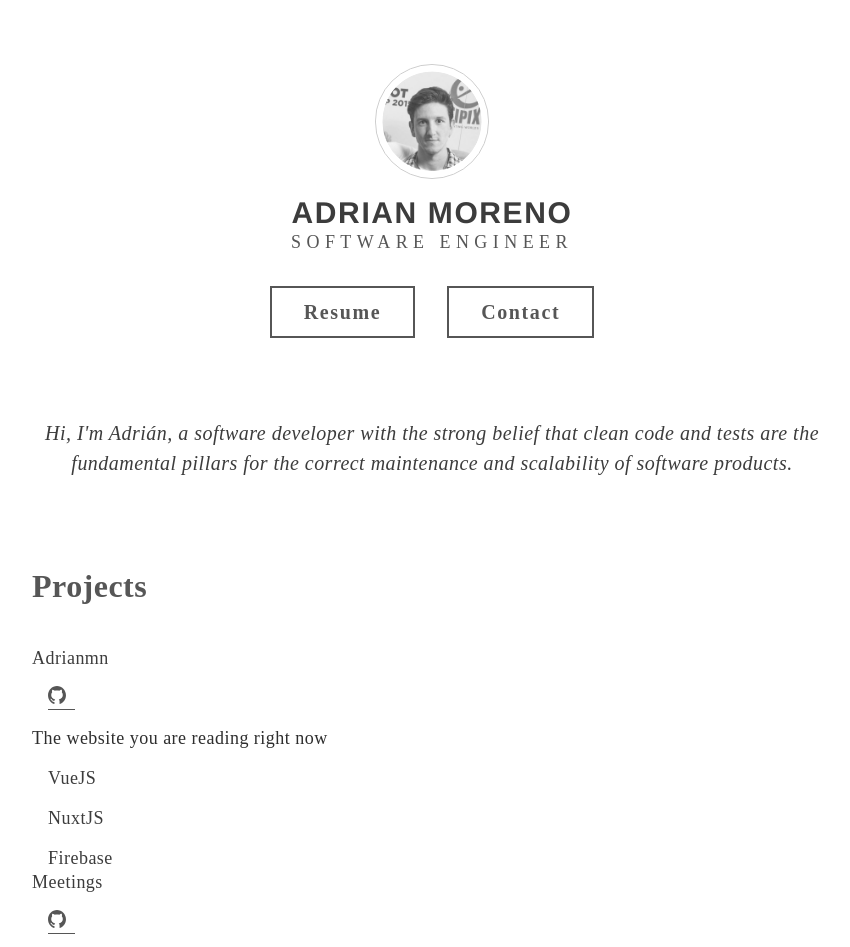
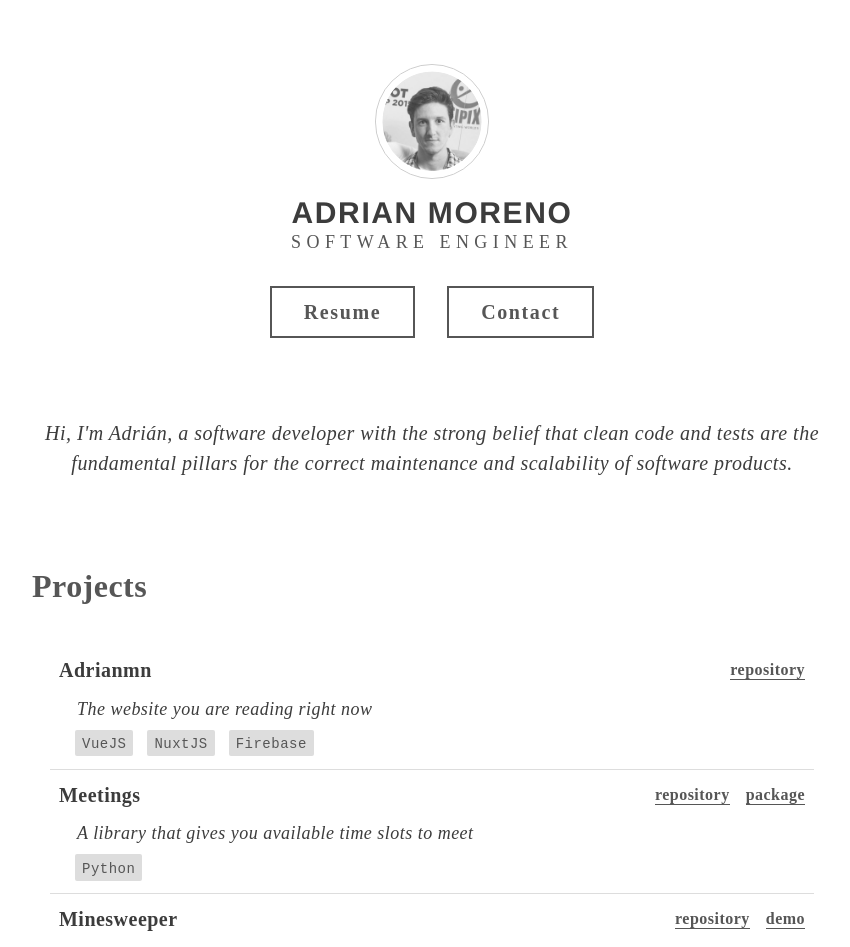
Before and after one commit to adriwicked/adrianmn-front, a Nuxt app: page / in a window 1280 px wide. Shown: the top 947 px of the page, without its empty margins (208-1058 px from the left). Built offline with nearby package versions, Linux system fonts and the light colour scheme.

Commit message:
ProjectCardList fully implemented, styled and tested

```diff
--- a/components/ProjectCard.vue
+++ b/components/ProjectCard.vue
@@ -1,36 +1,22 @@
 <template>
-    <div>
+    <div class="card-container">
+        <div class="card-header">
             <h1 class="title">{{ project.title }}</h1>
-        <ul>
-            <li class="link">
-                <a :href="project.repository" target="blank">
-                    <img
-                        class="link-icon"
-                        src="~/assets/imgs/github-icon.svg"
-                    />
-                </a>
+            <ul class="links">
+                <li v-if="project.repository" class="link">
+                    <a :href="project.repository" target="blank"> repository </a>
                 </li>
                 <li v-if="project.package" class="link">
-                <a :href="project.package" target="blank">
-                    <img
-                        class="link-icon"
-                        src="~/assets/imgs/package-icon.svg"
-                    />
-                </a>
+                    <a :href="project.package" target="blank"> package </a>
                 </li>
                 <li v-if="project.demo" class="link">
-                <a :href="project.demo" target="blank">
-                    <img class="link-icon" src="~/assets/imgs/demo-icon.svg" />
-                </a>
+                    <a :href="project.demo" target="blank"> demo </a>
                 </li>
             </ul>
-        <p class="description">{{ project.description }}</p>
-        <ul>
-            <li
-                v-for="tech in project.techs"
-                :key="tech.id"
-                class="tech"
-            >
+        </div>
+        <p class="project-description">{{ project.description }}</p>
+        <ul class="techs">
+            <li v-for="tech in project.techs" :key="tech.id" class="tech">
                 {{ tech }}
             </li>
         </ul>
@@ -49,4 +35,48 @@ export default {
 </script>
 
 <style>
+.card-container {
+    padding: 0.7em 0.5em;
+    border-bottom: 1px solid #ddd;
+}
+
+.card-header {
+    display: flex;
+    justify-content: space-between;
+}
+
+.title {
+    font-size: 20px;
+    display: inline-block;
+    font-weight: bold;
+}
+
+.links {
+    display: inline-flex;
+}
+
+.link {
+    margin-left: 1em;
+    font-size: 16px;
+}
+
+.project-description {
+    padding-left: 1em;
+    margin: 0.8em 0 0.5em 0;
+    font-style: italic;
+}
+
+.techs {
+    display: inline-flex;
+}
+
+.tech {
+    padding: 0.2em 0.5em 0 0.5em;
+    margin-right: 1em;
+    font-family: "Courier New", Courier, monospace;
+    font-size: 14px;
+    color: #565656;
+    background-color: #ddd;
+    border-radius: 2px;
+}
 </style>
--- a/components/ProjectCardList.vue
+++ b/components/ProjectCardList.vue
@@ -1,5 +1,5 @@
 <template>
-    <div>
+    <div class="project-card-list-container">
         <ProjectCard
             v-for="project in projects"
             :key="project.id"
@@ -24,4 +24,7 @@ export default {
 </script>
 
 <style>
+.project-card-list-container {
+    padding: 0 1em;
+}
 </style>
--- a/pages/index.vue
+++ b/pages/index.vue
@@ -336,7 +336,7 @@ section ul {
     padding-left: 1rem;
 }
 
-section li {
+section > ul > li {
     margin-top: 1rem;
 }
 
--- a/test/mocks/index.js
+++ b/test/mocks/index.js
@@ -15,27 +15,27 @@ export const projects = [
     {
         title: "Minesweeper",
         description: "A minimalist version of minesweeper",
-        techs: ["Vanilla JS"],
+        techs: ["VanillaJS", "HTML5 Canvas"],
         repository: "https://github.com/adriwicked/minesweeper-js",
         demo: "https://adriwicked.github.io/minesweeper-js",
     },
     {
         title: "Tetris",
         repository: "https://github.com/adriwicked/tetris-js",
-        techs: ["Vanilla JS"],
+        techs: ["VanillaJS", "HTML5 Canvas"],
         demo: "https://adriwicked.github.io/tetris-js/",
         description: "A flat simple version of the legendary game",
     },
     {
         title: "Solo",
         techs: ["Unity"],
-        demo: "https://store.steampowered.com/app/402040/The_Guest/",
+        package: "https://store.steampowered.com/app/591750/Solo/",
         description: "A puzzler set on a gorgeous and surreal archipelago",
     },
     {
         title: "The Guest",
         techs: ["Unity"],
-        demo: "https://store.steampowered.com/app/591750/Solo/",
+        package: "https://store.steampowered.com/app/402040/The_Guest/",
         description: "A PC adventure game version of an escape room",
     },
 ]
```
Also changed, not shown: 2 other files (tests, documents, lock files or other folders). Lines whose indentation alone changed are shown as unchanged.
